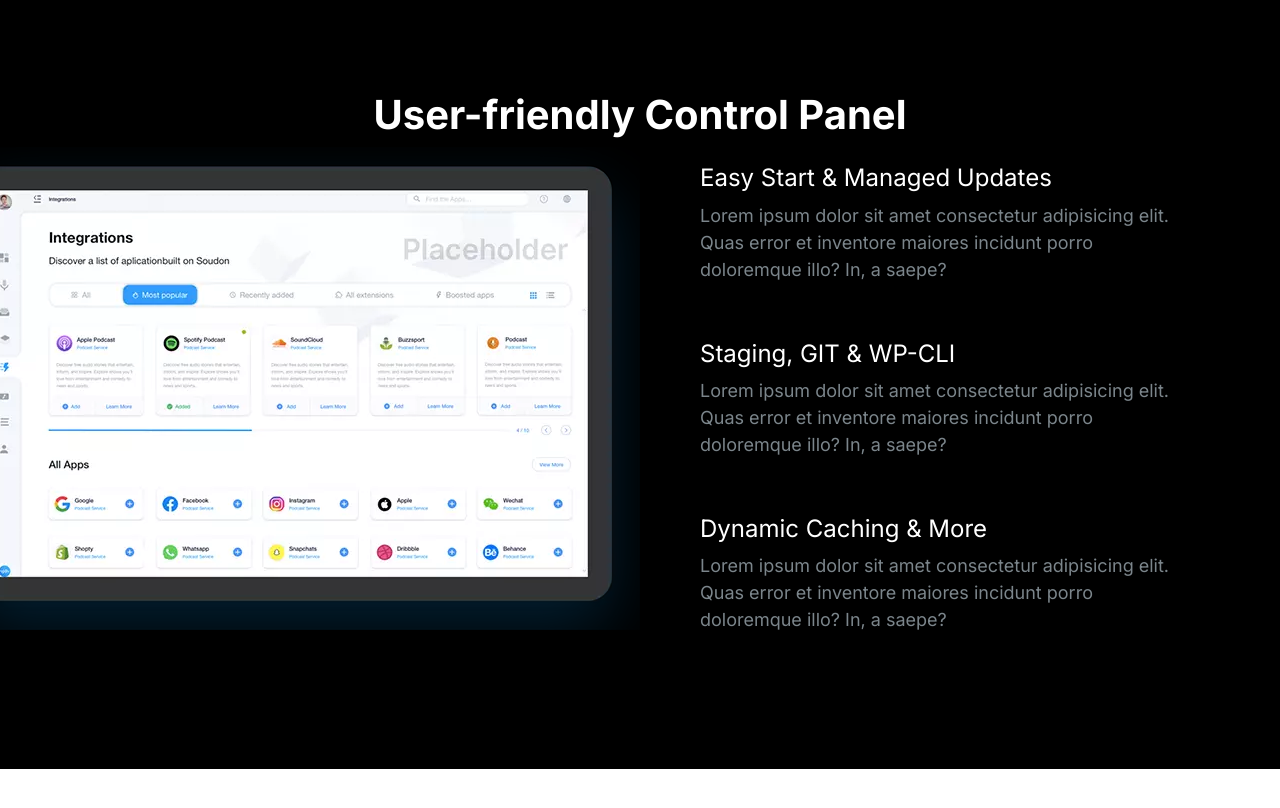
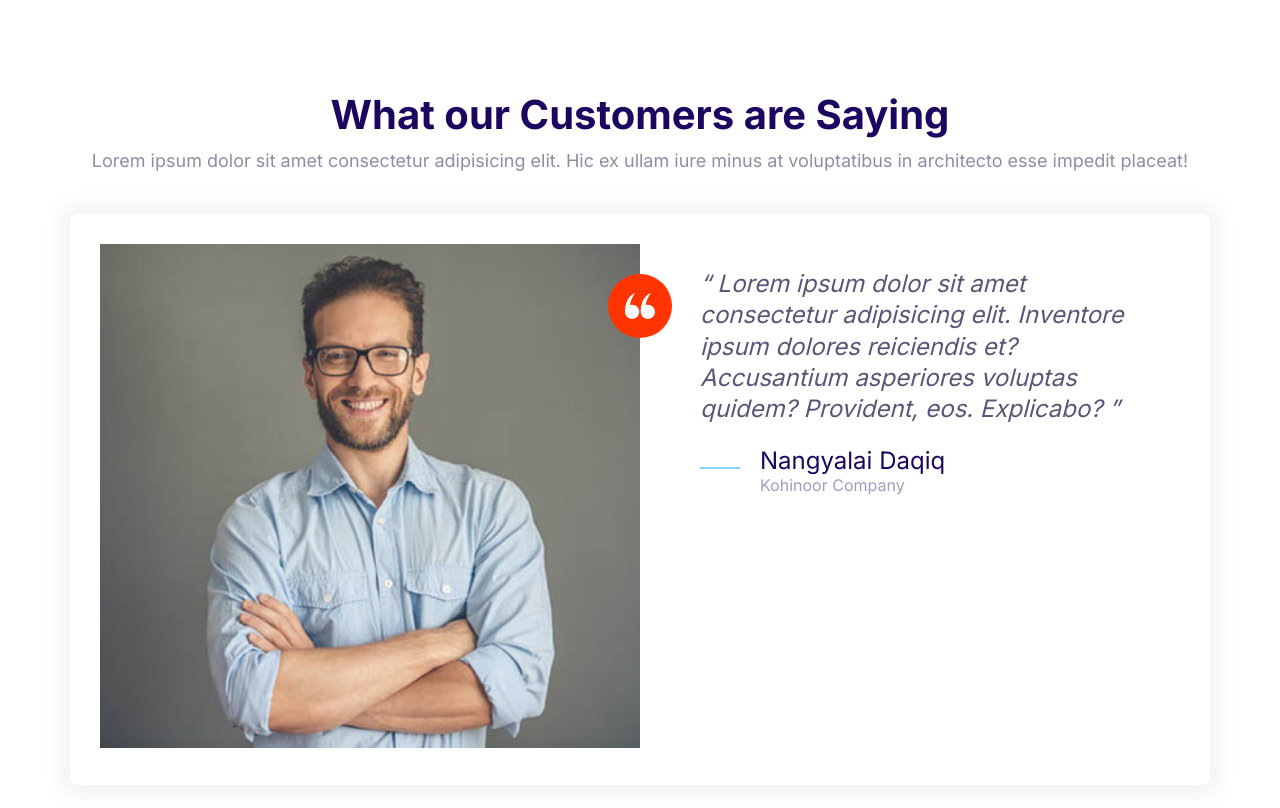
Before and after one commit to Nangyalaidaqiq/Kohinoor, a plain HTML site: page index.html in a window 1280 px wide. Drawn offline with Linux system fonts and the light colour scheme.

Commit message:
testimonials block added

```diff
--- a/css/styles.css
+++ b/css/styles.css
@@ -613,6 +613,7 @@ a {
 
 .block__header {
     text-align: center;
+    margin-bottom: 4rem;
 }
 
 .block__heading {
--- a/index.html
+++ b/index.html
@@ -15,73 +15,50 @@
     <link rel="stylesheet" href="css/styles.css" />
   </head>
   <body>
-    <section class="block block--dark block--skewed--right block-showcase">
+    <section class="block">
       <header class="block__header">
-        <h2>User-friendly Control Panel</h2>
+        <h2>What our Customers are Saying</h2>
+        <p>
+          Lorem ipsum dolor sit amet consectetur adipisicing elit. Hic ex ullam
+          iure minus at voluptatibus in architecto esse impedit placeat!
+        </p>
       </header>
-      <div class="container grid grid--1x2">
-        <picture class="block-showcase__image">
-          <source
-            type="image/webp"
-            srcset="images/ipad.webp 1x, images/ipad@2x.webp 2x" />
-          <source
-            type="image/png"
-            srcset="images/ipad.png 1x, images/ipad@2x.png 2x" />
-          <img src="images/ipad.png" alt=""
-        /></picture>
-        <ul class="list">
-          <li>
+      <div class="container">
+        <div class="card testimonial">
+          <div class="grid grid--1x2">
+            <div class="testimonial__image">
+              <img
+                src="images/testimonial.jpg"
+                alt="A happy, smiling customer"
+              />
+              <span class="icon-container icon-container--accent">
+                <svg class="icon icon--white icon--small">
+                  <use xlink:href="images/sprite.svg#quotes"></use>
+                </svg>
+              </span>
+            </div>
+            <blockquote class="quote">
+              <p class="quote__text">
+                Lorem ipsum dolor sit amet consectetur adipisicing elit.
+                Inventore ipsum dolores reiciendis et? Accusantium asperiores
+                voluptas quidem? Provident, eos. Explicabo?
+              </p>
+              <footer>
                 <div class="media">
                   <div class="media__image">
-                <svg class="icon icon--primary">
-                  <use xlink:href="images/sprite.svg#snap"></use>
+                    <svg class="icon icon--primary quote__line">
+                      <use xlink:href="images/sprite.svg#line"></use>
                     </svg>
                   </div>
                   <div class="media__body">
-                <h3 class="media__title">Easy Start & Managed Updates</h3>
-                <p>
-                  Lorem ipsum dolor sit amet consectetur adipisicing elit. Quas
-                  error et inventore maiores incidunt porro doloremque illo? In,
-                  a saepe?
-                </p>
+                    <h3 class="media__title quote__author">Nangyalai Daqiq</h3>
+                    <p class="quote__company">Kohinoor Company</p>
                   </div>
                 </div>
-          </li>
-          <li>
-            <div class="media">
-              <div class="media__image">
-                <svg class="icon icon--primary">
-                  <use xlink:href="images/sprite.svg#snap"></use>
-                </svg>
-              </div>
-              <div class="media__body">
-                <h3 class="media__title">Staging, GIT & WP-CLI</h3>
-                <p>
-                  Lorem ipsum dolor sit amet consectetur adipisicing elit. Quas
-                  error et inventore maiores incidunt porro doloremque illo? In,
-                  a saepe?
-                </p>
+              </footer>
+            </blockquote>
           </div>
         </div>
-          </li>
-          <li>
-            <div class="media">
-              <div class="media__image">
-                <svg class="icon icon--primary">
-                  <use xlink:href="images/sprite.svg#snap"></use>
-                </svg>
-              </div>
-              <div class="media__body">
-                <h3 class="media__title">Dynamic Caching & More</h3>
-                <p>
-                  Lorem ipsum dolor sit amet consectetur adipisicing elit. Quas
-                  error et inventore maiores incidunt porro doloremque illo? In,
-                  a saepe?
-                </p>
-              </div>
-            </div>
-          </li>
-        </ul>
       </div>
     </section>
     <script src="main.js"></script>
```
Also changed, not shown: components/testimonialblock.html (added, +43 -0 lines). Lines whose indentation alone changed are shown as unchanged.
